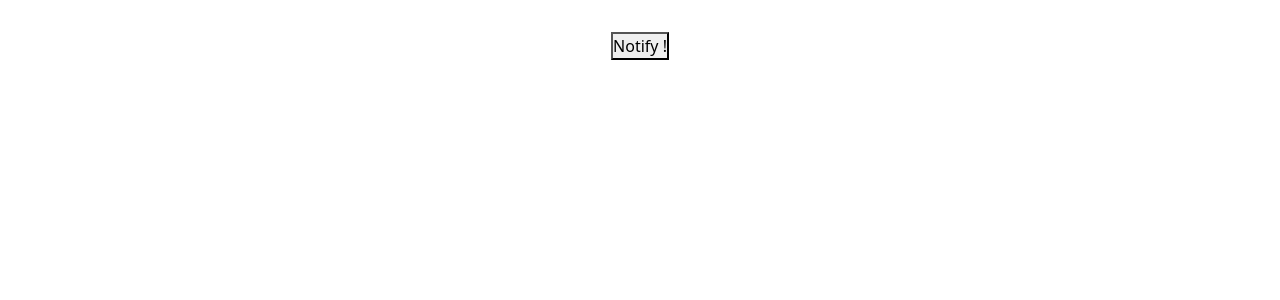
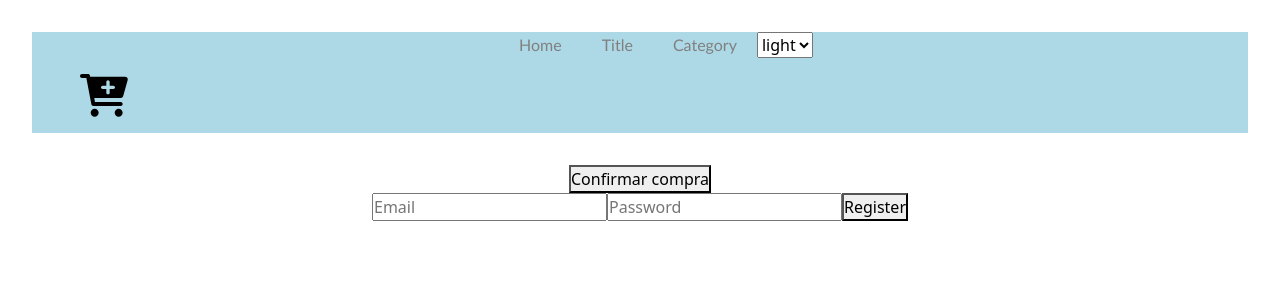
Before and after one commit to Mayrasarco/SarcoMayra-PrimerEntrega, a React (Create React App) app: page /cart in a window 1280 px wide. Shown: the top 300 px of the page. Built offline with nearby package versions, Linux system fonts and the light colour scheme.

Commit message:
completando el readme

```diff
--- a/src/App.js
+++ b/src/App.js
@@ -2,19 +2,12 @@ import { useContext } from 'react';
 import './App.css';
 import  { Theme } from './contexts/Theme';
 import Router  from './routes';
-import { ToastContainer, toast } from 'react-toastify';
+
 
 
 function App() {
 
-    const notify = () => toast("Bienvenido !");
 
-    return (
-      <div>
-        <button onClick={notify}>Notify !</button>
-        <ToastContainer />
-      </div>
-    );
 
   const {themeColor} = useContext(Theme)
   return (
--- a/src/Hooks/useFirebase.jsx
+++ b/src/Hooks/useFirebase.jsx
@@ -16,7 +16,7 @@ const useFirebase = (categoryId) => {
                 let q;
                 if (categoryId) {
                     const categoryCapitalized = capitalizeFirstLetter(categoryId);
-                    q = query(collection(db, "products"), where("species", "==", categoryCapitalized))
+                    q = query(collection(db, "products"), where("category", "==", categoryCapitalized))
                 } else {
                     q = query(collection(db, "products"));
                 }
--- a/src/components/CardWidget/index.jsx
+++ b/src/components/CardWidget/index.jsx
@@ -3,7 +3,6 @@ import { useContext } from "react";
 import { useNavigate } from "react-router-dom";
 import { Shop } from "../../contexts/Shop";
 import CardIcon from "../CardIcon";
-
 import "./styles.css";
 
 
@@ -13,12 +12,12 @@ const CardWidget = () => {
     const {totalItemsCart} = useContext (Shop);
 
 
- return <div
+ return (
+ <div
  style= {{
-    width: 25,
-    height: 25,
+    width: "5rem",
     display: "flex",
-    flexDirection: "row",
+    flexDirection: "end",
 }}
 onClick ={()=> navigate("/cart")}
 >
@@ -27,6 +26,8 @@ onClick ={()=> navigate("/cart")}
    <CardIcon/>
    <span>{totalItemsCart() === 0 ? null : `(${totalItemsCart()})`}</span>
 </div>
+ );
+
 
 }
 
--- a/src/components/Item/index.jsx
+++ b/src/components/Item/index.jsx
@@ -17,8 +17,8 @@ const Item = ({ product }) => {
   return (
     <div onClick={navigateDetail}
     className = { themeColor === "light"? "card-detail" : "card-detail-dark"} >
-      <img src={product.image} alt= "product"/>
-      <p key={product.id}> {product.title}, stock: {10} </p>
+      <img src={product.image} widht="100" alt= "product"/>
+      <p key={product.id}>{product.title}, stock: {product.quantity}</p>
     </div>
   )
 }
--- a/src/components/ItemCount/index.jsx
+++ b/src/components/ItemCount/index.jsx
@@ -1,10 +1,12 @@
-import React, {useState} from 'react'
+import React, {useContext, useState} from 'react'
+import { Theme } from '../../contexts/Theme'
 import './styles.css';
 
 
 const ItemCount = ({onAdd, stock,initial}) => {
 
     const [count, setCount] = useState(initial);
+    const {themeColor} = useContext(Theme)
 
     const onPlus = ()=> {
         if (count < stock) setCount (count +1)
@@ -12,11 +14,11 @@ const ItemCount = ({onAdd, stock,initial}) => {
     const onDecrement = ()=>{
        if( count > initial) setCount (count - 1)
     }
-  return <div>
+  return <div className={themeColor === "dark" ? "item-count-container-dark" : "item-count-container" }>
     <button onClick={onDecrement}>-</button>
     <span>{count}</span>
     <button onClick={onPlus}>+</button>
-    <button onClick={()=>onAdd(count)}>Confirm</button>
+    <button onClick={()=>onAdd(count)}>Confirm purchase</button>
   </div>
 }
 
--- a/src/components/ItemDetaIl/index.jsx
+++ b/src/components/ItemDetaIl/index.jsx
@@ -2,7 +2,6 @@ import React, {useState} from 'react'
 import { useNavigate } from 'react-router-dom';
 import './styles.css';
 import ItemCount from '../ItemCount';
-import InputconError from '../InputConError';
 import { useContext } from 'react';
 import { Shop } from '../../contexts/Shop';
 import { Theme } from "../../contexts/Theme"
@@ -25,8 +24,11 @@ const ItemDetail = ({productsDetail}) => {
   }
   return (
     <div className={ themeColor === "dark" ? "item-detail-dark" : "item-detail"}>
-      <img src={productsDetail.image} alt="detail"/>
+      <img src={productsDetail.image}  widht={"18rem"} alt="detail"/>
       <h1>{productsDetail.name}</h1>
+      <p>{productsDetail.description}</p>
+      <p>{productsDetail.price}</p>
+      <p>{productsDetail.quantity}</p>
 
       {quantityItemDetail ?
       <button onClick= {handleNavigate}>Go card</button>
--- a/src/components/NavBar/index.jsx
+++ b/src/components/NavBar/index.jsx
@@ -21,7 +21,7 @@ const NavBar = () => {
             <li ><Link to="/category/title">Title</Link></li>
             <li ><Link to="/category/category">Category</Link></li>
 
-            <select value= {themeColor} onChange= {handleChange}>
+            <select value= {themeColor} onChange= {handleChange} className = {themeColor === "dark" ? "theme-select-dark" : "theme-select"} >
             <option value= {'light'}>light</option>
             <option value={'dark'}>dark</option>
             </select>
--- a/src/container/CardContainer/index.jsx
+++ b/src/container/CardContainer/index.jsx
@@ -3,11 +3,26 @@ import { useContext } from 'react';
 import CardItem from '../../components/CardItem';
 import { Shop } from '../../contexts/Shop';
 import { saveOrder }from "../../Services/saveOrder"
+import  Form  from "../../components/Form"
+import { ToastContainer, toast } from 'react-toastify';
+import 'react-toastify/dist/ReactToastify.css';
 
 const CartContainer = () => {
+
+
     const {products, calcularTotal} = useContext (Shop);
 
     const confirmPurchase = () => {
+      toast('Compra realizada!', {
+        position: "top-right",
+        autoClose: 3000,
+        hideProgressBar: false,
+        closeOnClick: true,
+        pauseOnHover: true,
+        draggable: true,
+        progress: undefined,
+        theme: "light",
+        });
       //Mostrar un formulario de compra, donde el usuario ingrese sus datos
       (async ()=> {
 
@@ -28,17 +43,24 @@ const CartContainer = () => {
 
 
 
+
   return (
     <div>
        {products.map((product) =>{
         return <CardItem  key= {product.id} item= {product}/>
 
+
+
        }
         )}
          <button  onClick={confirmPurchase}>Confirmar compra</button>
-
+         <Form/>
+         <ToastContainer />
     </div>
   )
+
+
+
 }
 
 export default CartContainer;
--- a/src/container/ItemDetailContainer/index.jsx
+++ b/src/container/ItemDetailContainer/index.jsx
@@ -1,9 +1,10 @@
 import React,{ useState, useEffect } from 'react';
 import { useParams } from 'react-router-dom';
 import ItemDetail from '../../components/ItemDetaIl';
-import { PropagateLoader } from 'react-spinners';
+import Loader from '../../components/Loader';
 import { doc, getDoc} from "firebase/firestore";
-import { db } from '..//..//firebase/config';
+import { db } from '../../firebase/config';
+
 
 
 
@@ -13,8 +14,6 @@ const ItemDetailContainer = () => {
   const [productsDetail, setproductsDetail] = useState(null)
     useEffect(() => {
       const getProductsDetail = async () =>{
-        /*const response = await fetch( `https://fakestoreapi.com/products/${id}`);*/
-
 
 
         const docRef = doc(db, "products", id);
@@ -28,15 +27,14 @@ const ItemDetailContainer = () => {
           console.log("No such document!");
         }
 
-      /*  const productsDetail = await response.json();
-       setproductsDetail (productsDetail);*/
+
 
       }
 
       getProductsDetail();
 
     }, [id])
-  return (productsDetail ? <ItemDetail productsDetail={productsDetail} /> : <PropagateLoader/>)
+  return (productsDetail ? <ItemDetail productsDetail={productsDetail} /> : <Loader/>)
 };
 
 export default ItemDetailContainer;
```
Also changed, not shown: 1 other file (tests, documents, lock files or other folders).
